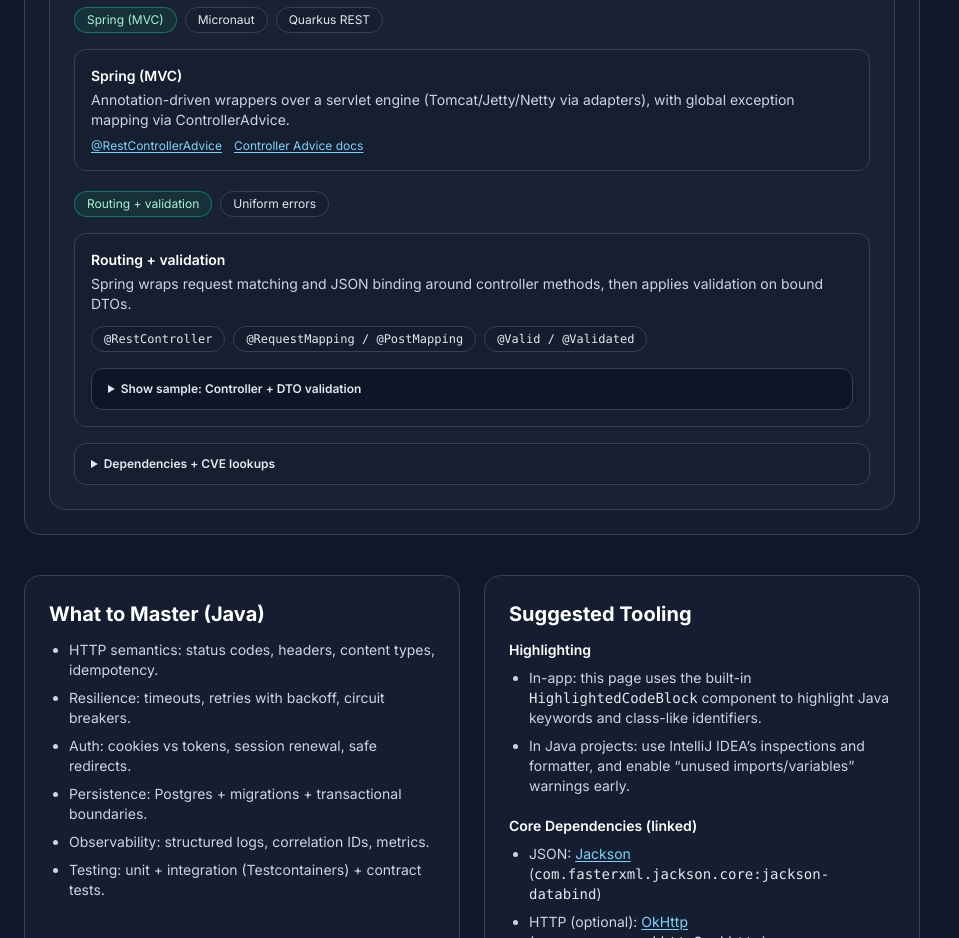
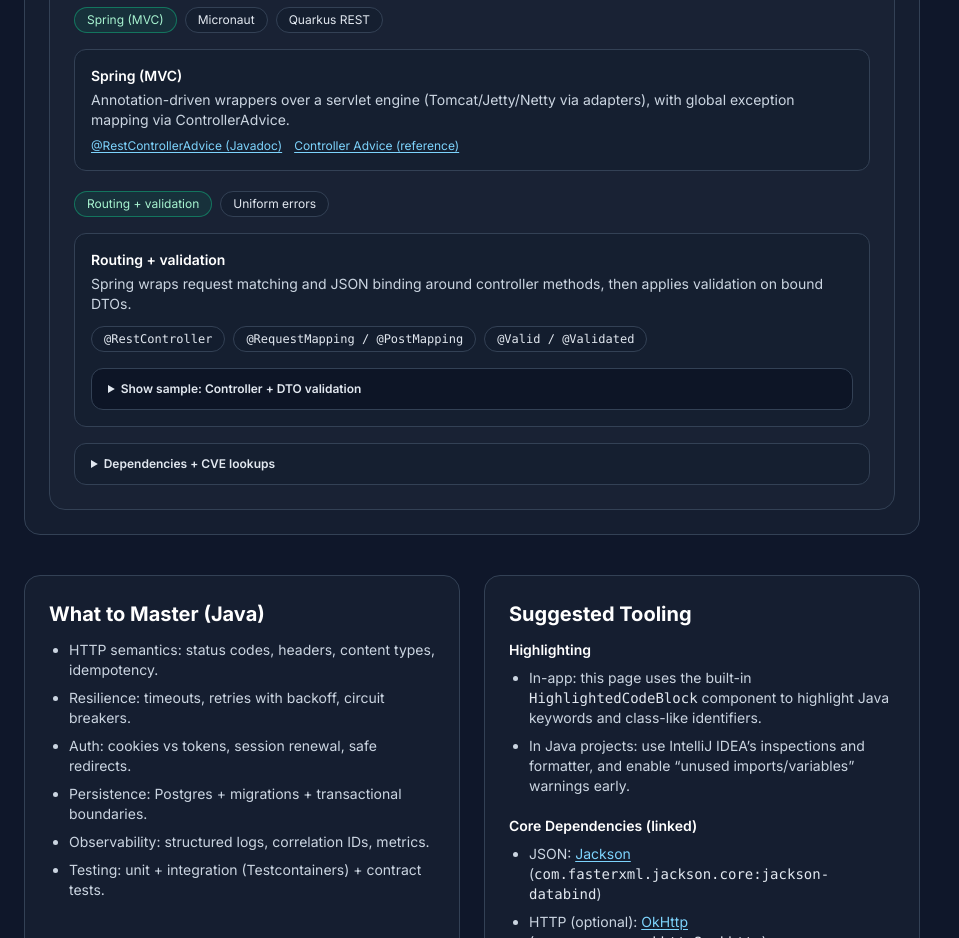
Before and after one commit to devcamos/apisandbox, a Next.js app: page /docs/java in a window 1280 px wide. Shown: the part 2060-2998 px from the top of the page, without its empty margins (0-959 px from the left). Built offline with nearby package versions, Linux system fonts and the light colour scheme.

Commit message:
docs(java): link official Spring advice docs

```diff
--- a/components/java/FrameworkOntologyExplorer.tsx
+++ b/components/java/FrameworkOntologyExplorer.tsx
@@ -95,8 +95,14 @@ export function FrameworkOntologyExplorer() {
         description:
           "Annotation-driven wrappers over a servlet engine (Tomcat/Jetty/Netty via adapters), with global exception mapping via ControllerAdvice.",
         officialDocs: [
-          { label: "@RestControllerAdvice", url: "https://docs.spring.io/spring-framework/reference/web/webmvc/mvc-controller/ann-advice.html" },
-          { label: "Controller Advice docs", url: "https://docs.spring.io/spring-framework/reference/web/webmvc/mvc-controller/ann-advice.html" },
+          {
+            label: "@RestControllerAdvice (Javadoc)",
+            url: "https://docs.spring.io/spring-framework/docs/6.2.6/javadoc-api/org/springframework/web/bind/annotation/RestControllerAdvice.html",
+          },
+          {
+            label: "Controller Advice (reference)",
+            url: "https://docs.spring.io/spring-framework/reference/web/webmvc/mvc-controller/ann-advice.html",
+          },
         ],
         dependencies: [
           {
```
